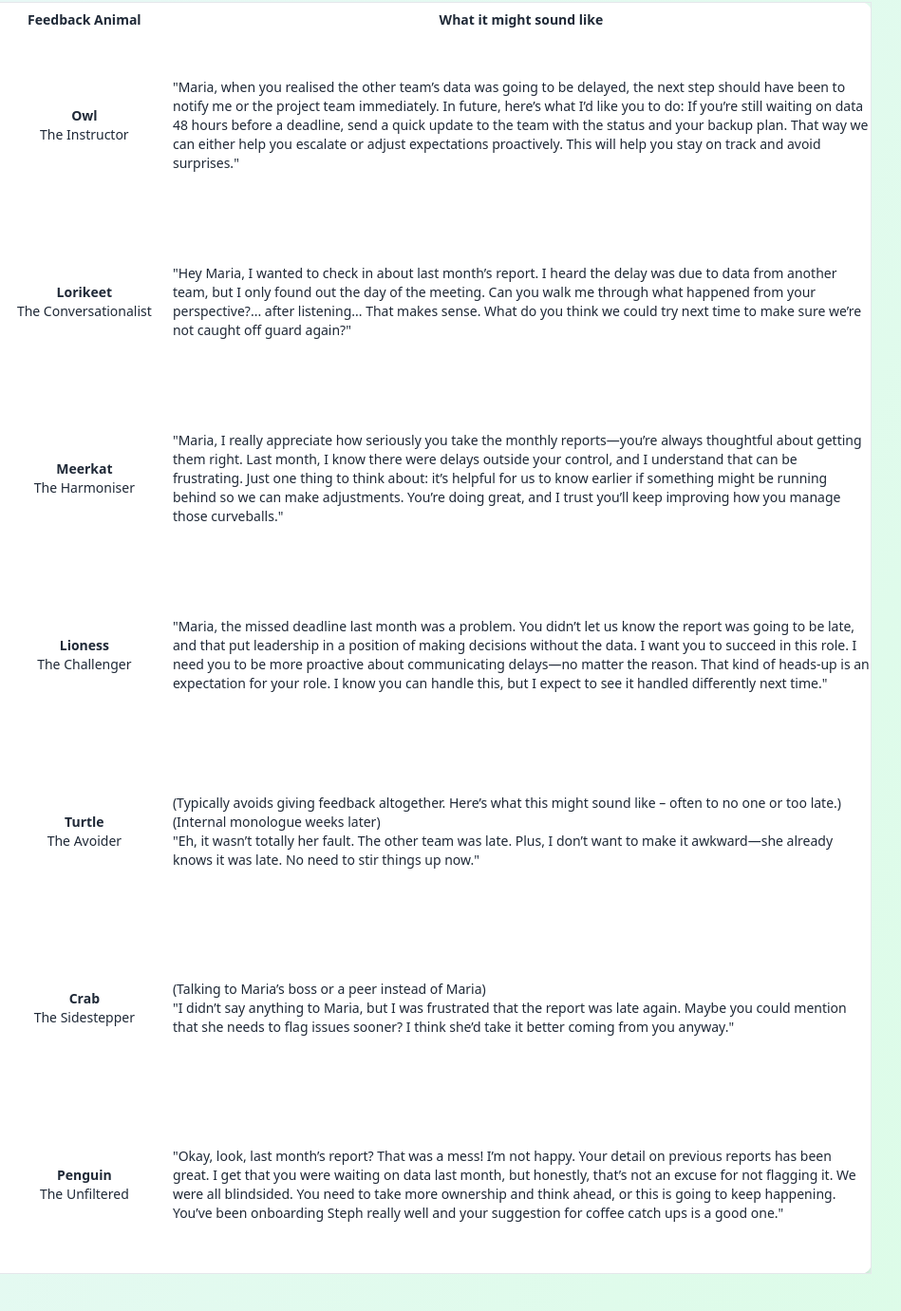
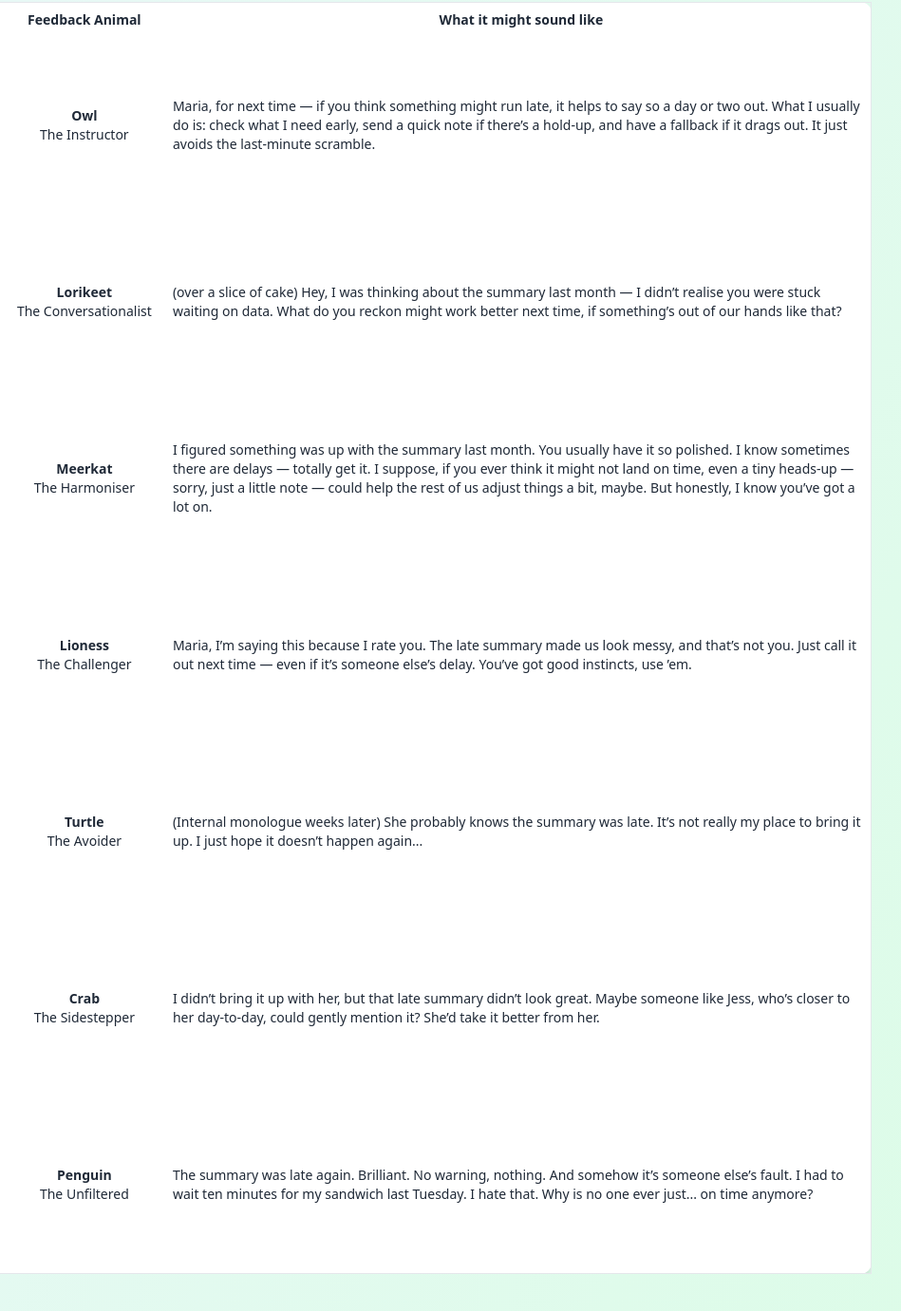
Before and after one commit to bringthepunters/feedback, a website: page 3.html in a window 1280 px wide. Shown: the part 1742-3123 px from the top of the page at 95% size, 234-1183 px from the left. Drawn offline with nearby package versions, Linux system fonts and the light colour scheme.

Commit message:
table update

```diff
--- a/3.html
+++ b/3.html
@@ -112,7 +112,7 @@
 <div class="font-bold">Owl</div>
 <div>The Instructor</div>
 </td>
-<td>"Maria, when you realised the other team’s data was going to be delayed, the next step should have been to notify me or the project team immediately. In future, here’s what I’d like you to do: If you’re still waiting on data 48 hours before a deadline, send a quick update to the team with the status and your backup plan. That way we can either help you escalate or adjust expectations proactively. This will help you stay on track and avoid surprises."</td>
+<td>Maria, for next time — if you think something might run late, it helps to say so a day or two out. What I usually do is: check what I need early, send a quick note if there’s a hold-up, and have a fallback if it drags out. It just avoids the last-minute scramble.</td>
 </tr>
 <tr>
 <td class="align-middle"><img alt="Lorikeet" class="w-full h-44 object-cover rounded-lg mb-2" src="Whatsnext/images/image3.png"/></td>
@@ -120,7 +120,7 @@
 <div class="font-bold">Lorikeet</div>
 <div>The Conversationalist</div>
 </td>
-<td>"Hey Maria, I wanted to check in about last month’s report. I heard the delay was due to data from another team, but I only found out the day of the meeting. Can you walk me through what happened from your perspective?... after listening... That makes sense. What do you think we could try next time to make sure we’re not caught off guard again?"</td>
+<td>(over a slice of cake) Hey, I was thinking about the summary last month — I didn’t realise you were stuck waiting on data. What do you reckon might work better next time, if something’s out of our hands like that?</td>
 </tr>
 <tr>
 <td class="align-middle"><img alt="Meerkat" class="w-full h-44 object-cover rounded-lg mb-2" src="Whatsnext/images/image10.png"/></td>
@@ -128,7 +128,7 @@
 <div class="font-bold">Meerkat</div>
 <div>The Harmoniser</div>
 </td>
-<td>"Maria, I really appreciate how seriously you take the monthly reports—you’re always thoughtful about getting them right. Last month, I know there were delays outside your control, and I understand that can be frustrating. Just one thing to think about: it’s helpful for us to know earlier if something might be running behind so we can make adjustments. You’re doing great, and I trust you’ll keep improving how you manage those curveballs."</td>
+<td>I figured something was up with the summary last month. You usually have it so polished. I know sometimes there are delays — totally get it. I suppose, if you ever think it might not land on time, even a tiny heads-up — sorry, just a little note — could help the rest of us adjust things a bit, maybe. But honestly, I know you’ve got a lot on.</td>
 </tr>
 <tr>
 <td class="align-middle"><img alt="Lioness" class="w-full h-44 object-cover rounded-lg mb-2" src="Whatsnext/images/image6.png"/></td>
@@ -136,7 +136,7 @@
 <div class="font-bold">Lioness</div>
 <div>The Challenger</div>
 </td>
-<td>"Maria, the missed deadline last month was a problem. You didn’t let us know the report was going to be late, and that put leadership in a position of making decisions without the data. I want you to succeed in this role. I need you to be more proactive about communicating delays—no matter the reason. That kind of heads-up is an expectation for your role. I know you can handle this, but I expect to see it handled differently next time."</td>
+<td>Maria, I’m saying this because I rate you. The late summary made us look messy, and that’s not you. Just call it out next time — even if it’s someone else’s delay. You’ve got good instincts, use ’em.</td>
 </tr>
 <tr>
 <td class="align-middle"><img alt="Turtle" class="w-full h-44 object-cover rounded-lg mb-2" src="Whatsnext/images/image4.png"/></td>
@@ -144,7 +144,7 @@
 <div class="font-bold">Turtle</div>
 <div>The Avoider</div>
 </td>
-<td>(Typically avoids giving feedback altogether. Here’s what this might sound like – often to no one or too late.)<br/>(Internal monologue weeks later)<br/>"Eh, it wasn’t totally her fault. The other team was late. Plus, I don’t want to make it awkward—she already knows it was late. No need to stir things up now."</td>
+<td>(Internal monologue weeks later) She probably knows the summary was late. It’s not really my place to bring it up. I just hope it doesn’t happen again...</td>
 </tr>
 <tr>
 <td class="align-middle"><img alt="Crab" class="w-full h-44 object-cover rounded-lg mb-2" src="Whatsnext/images/image5.png"/></td>
@@ -152,7 +152,7 @@
 <div class="font-bold">Crab</div>
 <div>The Sidestepper</div>
 </td>
-<td>(Talking to Maria’s boss or a peer instead of Maria)<br/>"I didn’t say anything to Maria, but I was frustrated that the report was late again. Maybe you could mention that she needs to flag issues sooner? I think she’d take it better coming from you anyway."</td>
+<td>I didn’t bring it up with her, but that late summary didn’t look great. Maybe someone like Jess, who’s closer to her day-to-day, could gently mention it? She’d take it better from her.</td>
 </tr>
 <tr>
 <td class="align-middle"><img alt="Penguin" class="w-full h-44 object-cover rounded-lg mb-2" src="Whatsnext/images/image7.png"/></td>
@@ -160,7 +160,7 @@
 <div class="font-bold">Penguin</div>
 <div>The Unfiltered</div>
 </td>
-<td>"Okay, look, last month’s report? That was a mess! I’m not happy. Your detail on previous reports has been great. I get that you were waiting on data last month, but honestly, that’s not an excuse for not flagging it. We were all blindsided. You need to take more ownership and think ahead, or this is going to keep happening. You’ve been onboarding Steph really well and your suggestion for coffee catch ups is a good one."</td>
+<td>The summary was late again. Brilliant. No warning, nothing. And somehow it’s someone else’s fault. I had to wait ten minutes for my sandwich last Tuesday. I hate that. Why is no one ever just... on time anymore?</td>
 </tr>
 </tbody>
 </table>
```
